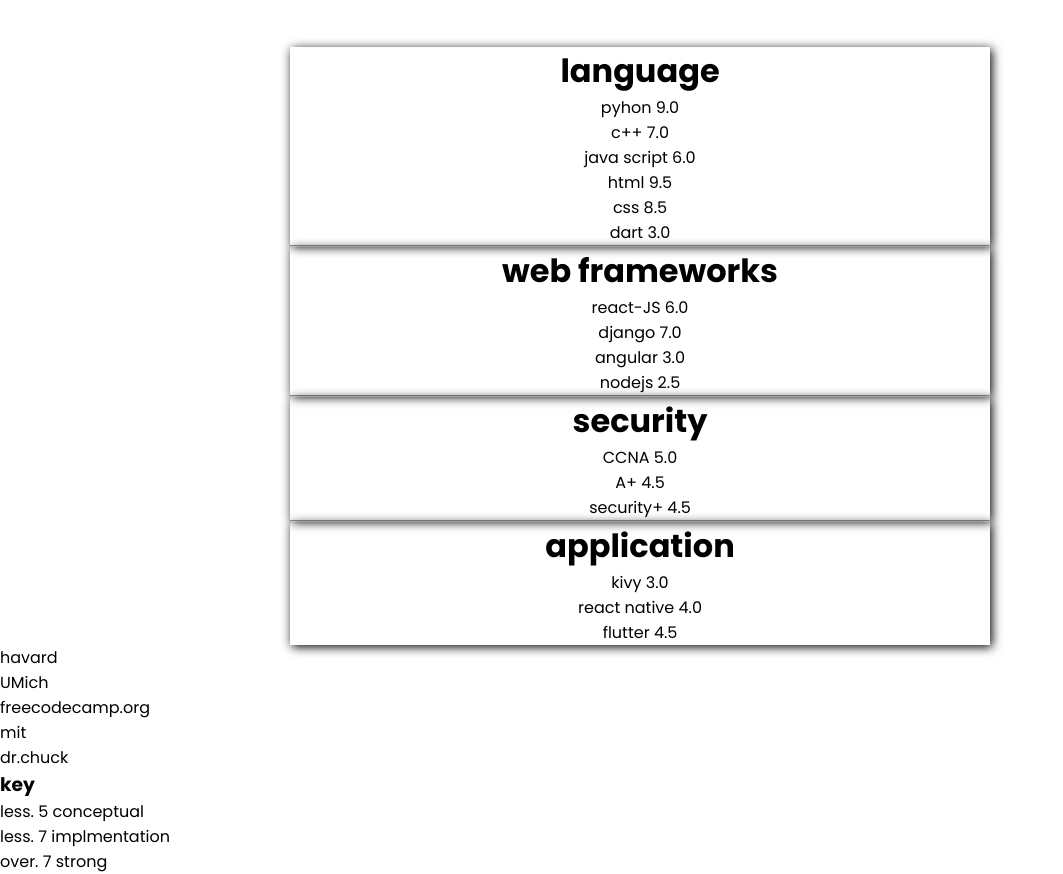
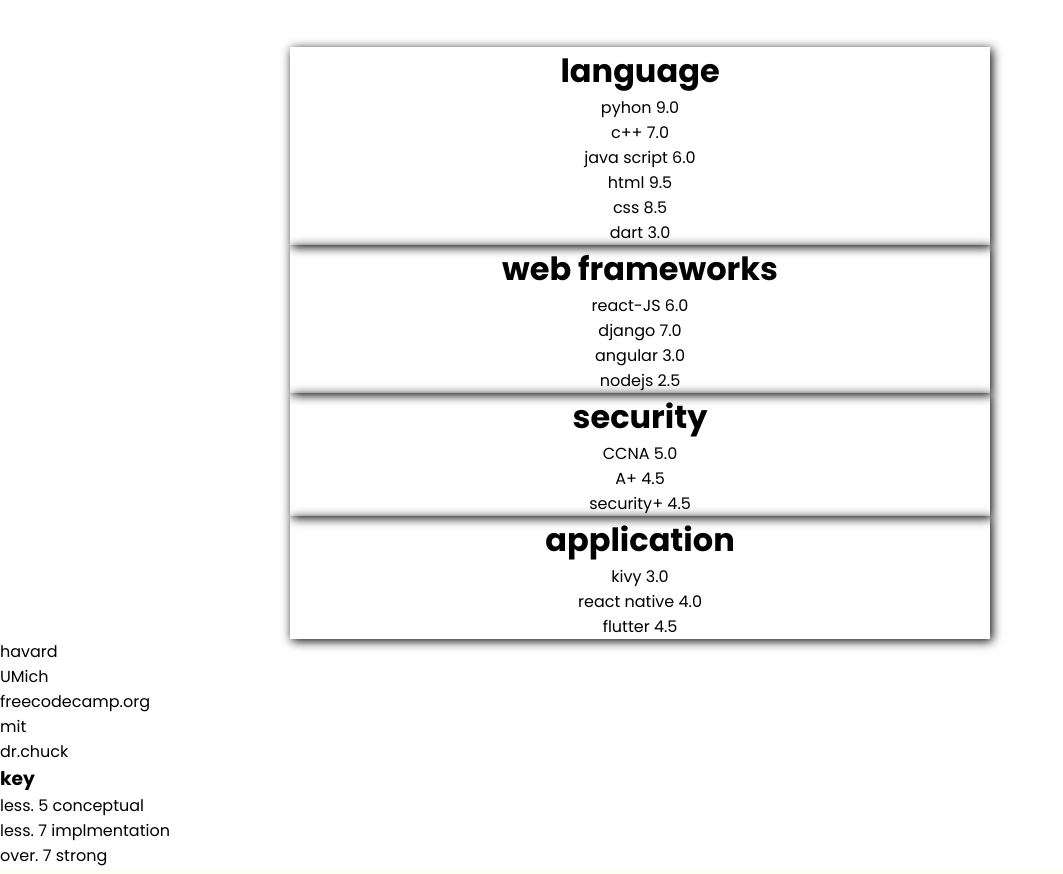
Before and after one commit to Statosco/website, a Django app: page /profile/ in a window 1280 px wide. Shown: the part 728-1602 px from the top of the page, without its empty margins (0-1063 px from the left). Run offline with Django 4.2, Linux system fonts and the light colour scheme; some libraries are stand-ins or nearby versions.

Commit message:
new bug show

```diff
--- a/project/static/project/css/credentials.css
+++ b/project/static/project/css/credentials.css
@@ -56,7 +56,3 @@
     text-align: center;
     box-shadow: 2px 2px 10px;
 }
-hr{
-    width: 700px;
-    margin-inline: auto;
-}
--- a/project/templates/project/credetials.html
+++ b/project/templates/project/credetials.html
@@ -1,4 +1,6 @@
 {%load static%}
+
+
 <link rel="stylesheet" type="text/css" href="{%static 'project/css/credentials.css'%}">
 
 
@@ -45,7 +47,6 @@
     </div>
 
 
-    <hr>
 
 
     <div class="hero-section hero2">
@@ -69,7 +70,6 @@
         </div>
     </div>
 
-<hr>
 
     <div class="hero-section hero3">
         <h1>security</h1>
@@ -88,7 +88,6 @@
     </div>
 
 
-    <hr>
 
     <div class="hero-section hero4">
         <h1>application</h1>
--- a/project/templates/project/navbar.html
+++ b/project/templates/project/navbar.html
@@ -11,7 +11,7 @@
                 <li><a href="{% url 'about' %}">About</a></li>
                 <li><a href="{% url 'services' %}">Services</a></li>
                 <li><a href="{% url 'services' %}">Works</a></li>
-                <li ><a href="{% url 'socials' %}">Contact</a></li>
+                <li ><a href="">Contact</a></li>
             </ul>
         </div>
     </div>
@@ -20,7 +20,7 @@
             <li><a href="{% url 'about' %}">About</a></li>
             <li><a href="{% url 'services' %}">Services</a></li>
             <li><a href="{% url 'services' %}">Works</a></li>
-            <li ><a href="{% url 'socials' %}">Contact</a></li>
+            <li ><a href="">Contact</a></li>
         </ul>
         <button id="showFormButton"><a href="">Let's talk</a></button>
 </div>
```
